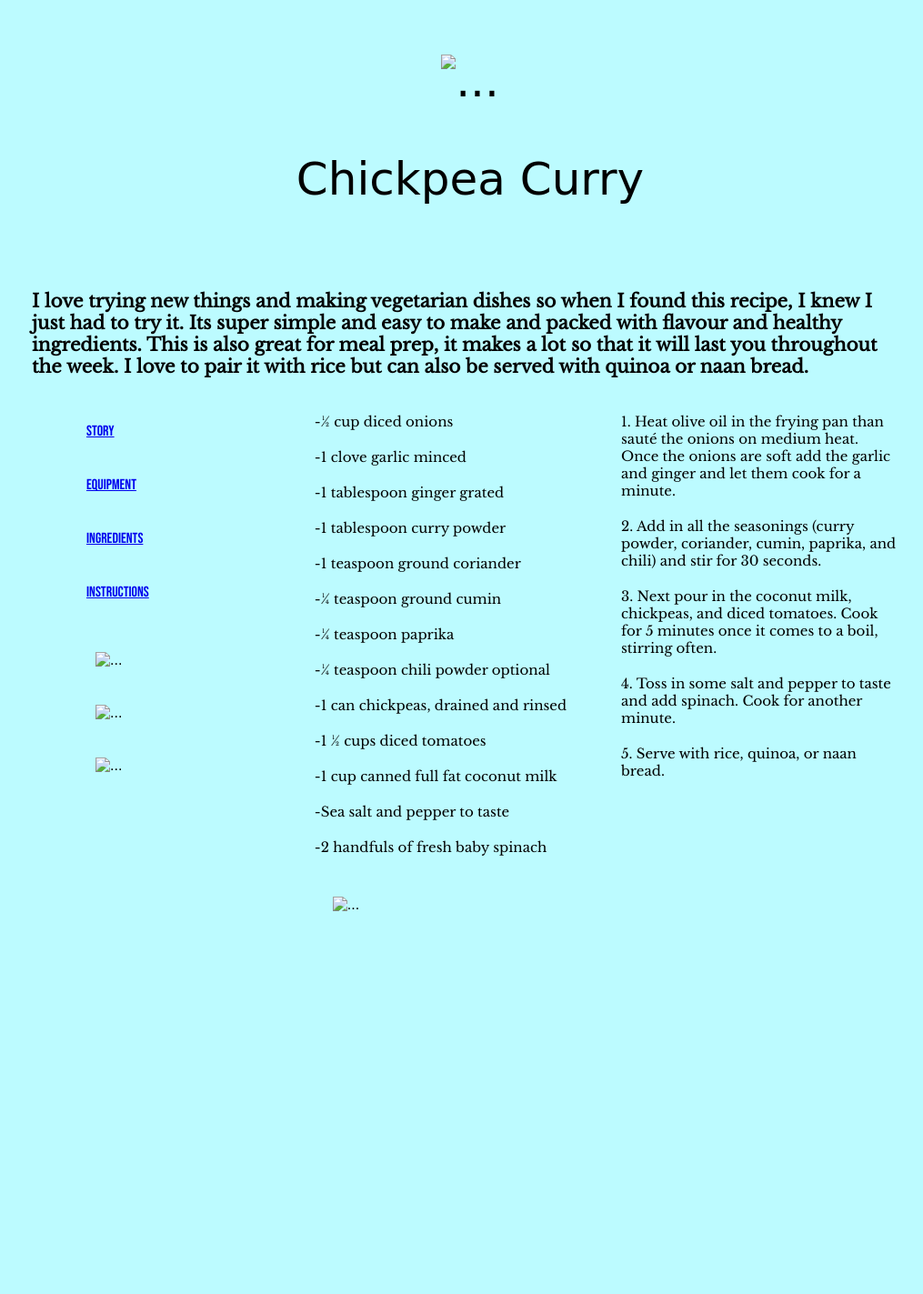
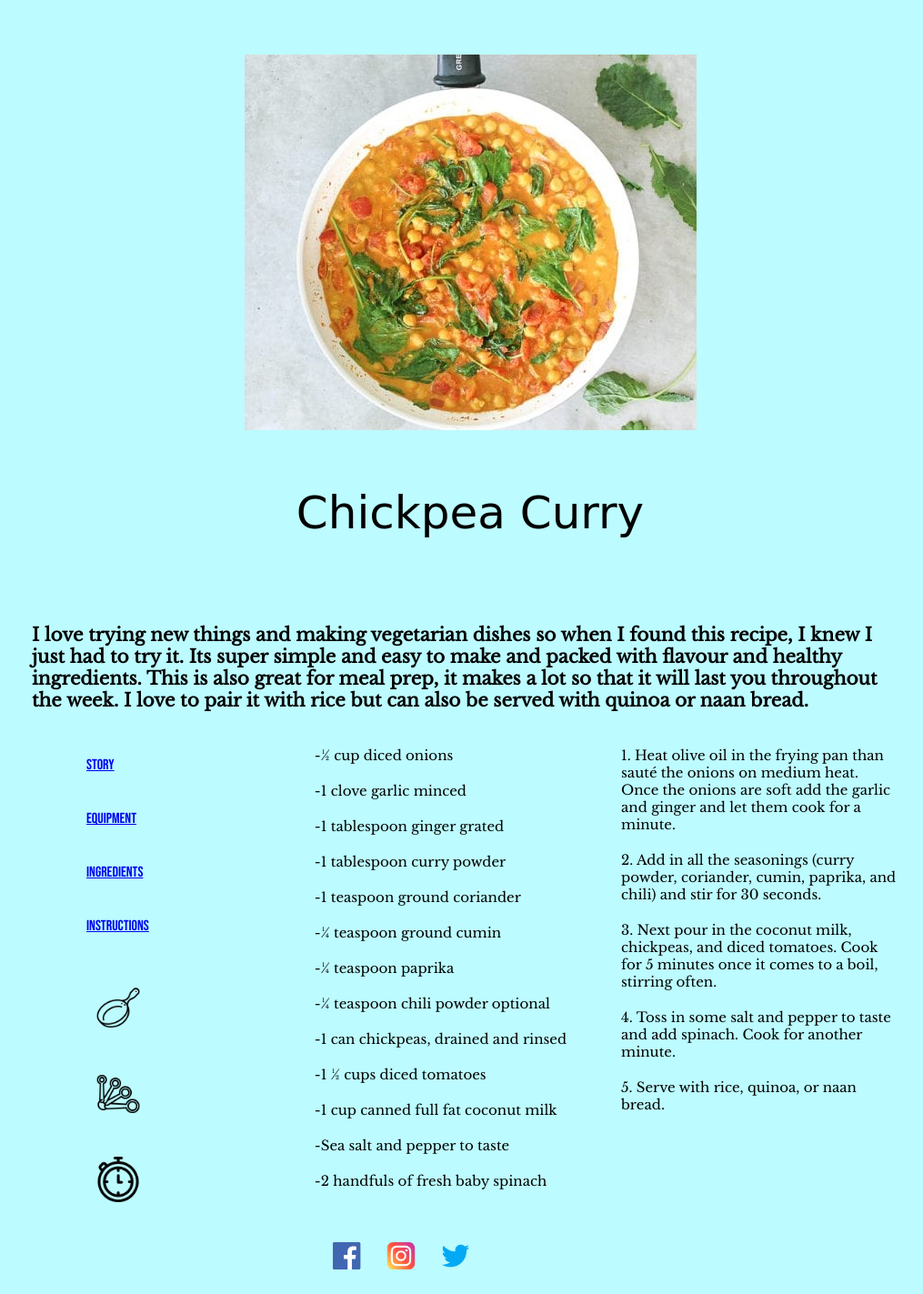
Before and after one commit to larissawithers/ChickpeaRecipe, a plain HTML site: page index.html in a window 1280 px wide. Shown: the part 128-1551 px from the top of the page at 91% size, without its empty margins (123-1138 px from the left). Before the commit the page ends 1310 px from the top, so only its background shows below. Drawn offline with nearby package versions, Linux system fonts and the light colour scheme; the site is published under a folder, as on GitHub Pages, so addresses that start at the root find nothing; a web font is replaced by a local one.

Commit message:
final try

```diff
--- a/index.html
+++ b/index.html
@@ -9,7 +9,7 @@
 
 <div class="grid-container">
   <div class="header">
-    <img src="/img/chickpea-curry-3-1-500x500.jpg" alt="...">
+    <img src="img/chickpea-curry-3-1-500x500.jpg" alt="...">
     <p>Chickpea Curry</p>
 
   </div>
@@ -30,13 +30,13 @@
        <section class="sidebar" id="equipment">
         <div class="box">
         <div class="pics">
-        <img src="/img/frying-pan.png" alt="...">
+        <img src="img/frying-pan.png" alt="...">
         </div>
         <div class="pics">
-        <img src="/img/measuring-spoons.png" alt="...">
+        <img src="img/measuring-spoons.png" alt="...">
         </div>
         <div class="pics">
-        <img src="/img/chronometer.png" alt="...">
+        <img src="img/chronometer.png" alt="...">
         </div>
         </div>
     </section>
@@ -77,7 +77,7 @@
 
     <section class="center">
       <div class="icons">
-      <img src="/img/apps.png" alt="...">
+      <img src="img/apps.png" alt="...">
     </div>
     </section>
 
```
